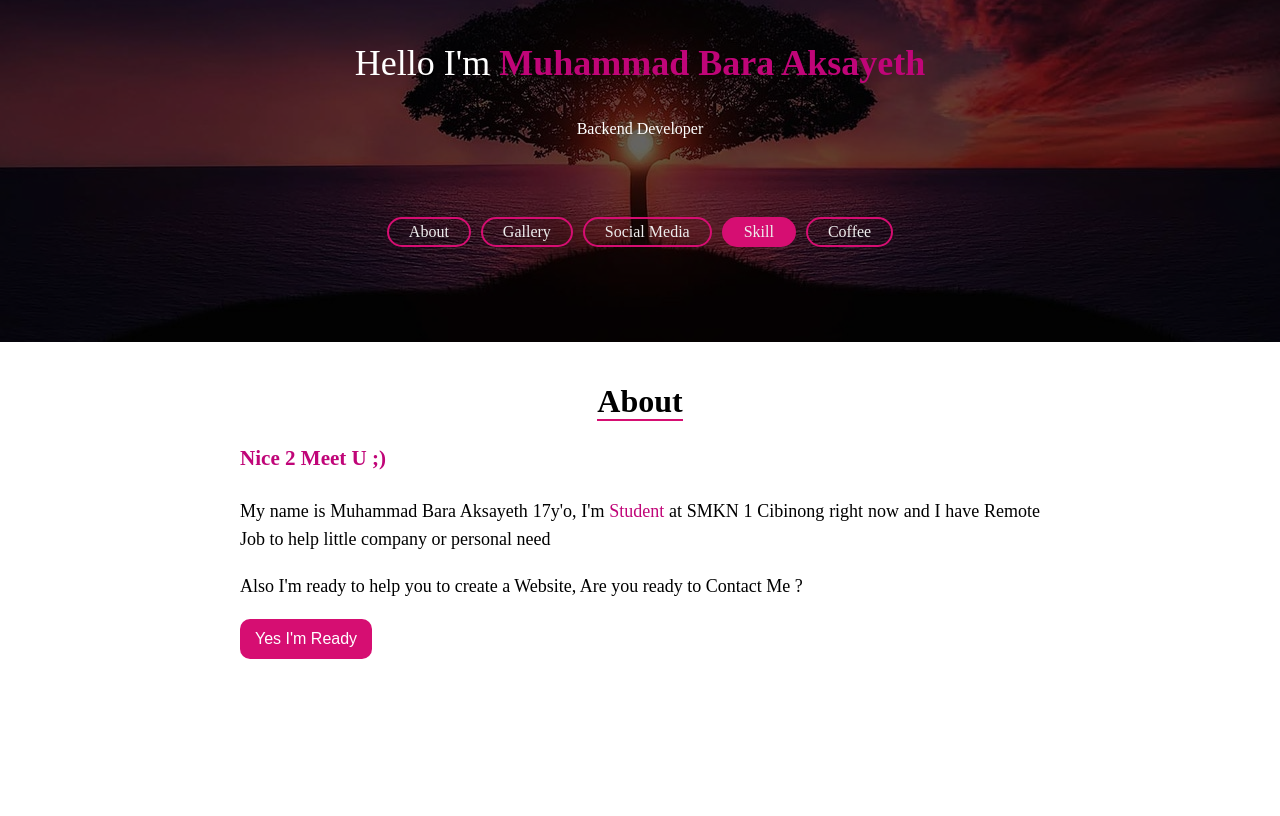
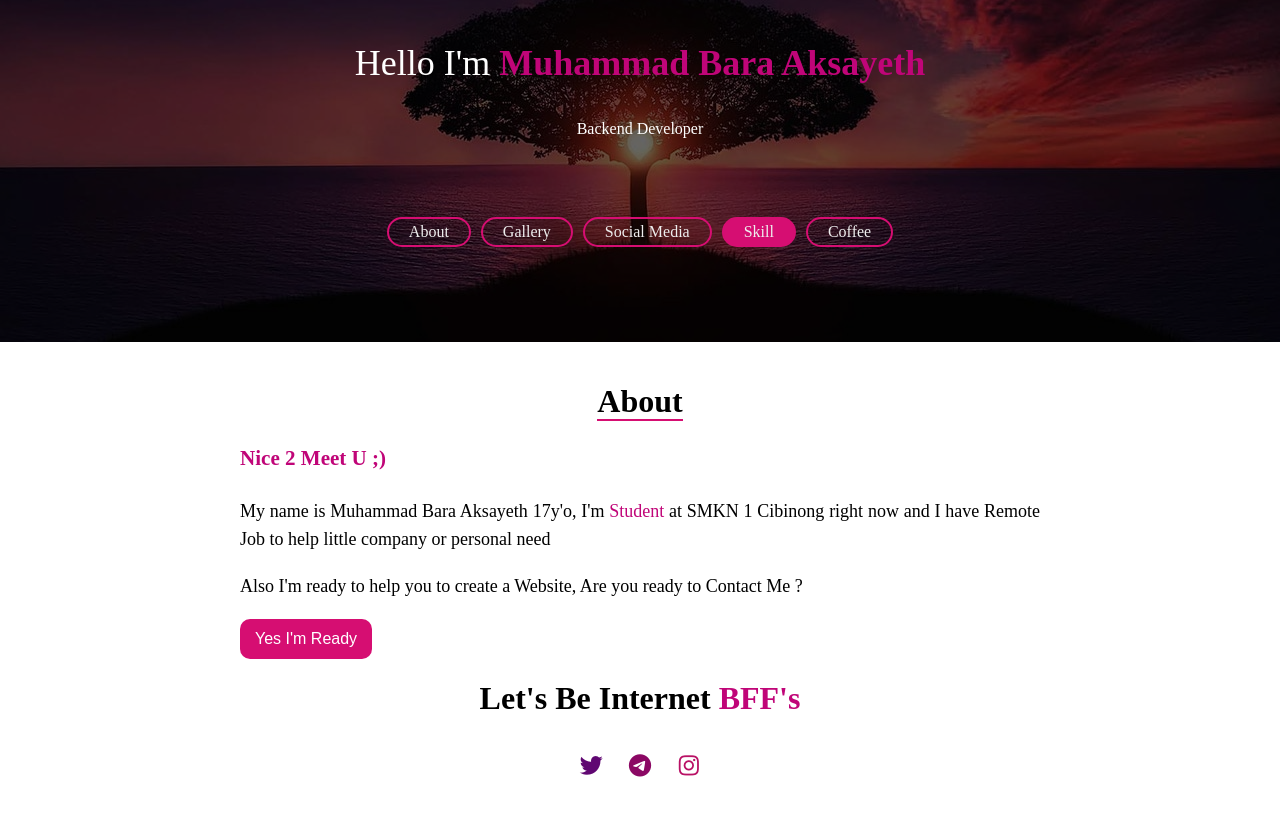
Before and after one commit to BaraAksayeth25/portofolio, a plain HTML site: page index.html in a window 1280 px wide. Shown: the part 298-1114 px from the top of the page. Before the commit the page ends 1040 px from the top, so only its background shows below. Drawn offline with Linux system fonts and the light colour scheme.

Commit message:
feat(section): my social media

```diff
--- a/index.html
+++ b/index.html
@@ -3,6 +3,7 @@
   <head>
     <meta charset="UTF-8" />
     <meta name="viewport" content="width=device-width, initial-scale=1.0" />
+    <link rel="stylesheet" href="./assets/fontawesome/css/all.min.css" />
     <link rel="stylesheet" href="./src/styles/style.css" />
     <title>Hello | Bara Aksayeth</title>
   </head>
@@ -58,6 +59,22 @@
                 </p>
               </div>
             </div>
+            <div class="section social-media">
+              <div class="header">
+                <h1>Let's Be Internet <strong class="purple">BFF's</strong></h1>
+              </div>
+              <div class="body">
+                <div class="account twitter">
+                  <i class="fab fa-twitter"></i>
+                </div>
+                <div class="account telegram">
+                  <i class="fab fa-telegram-plane"></i>
+                </div>
+                <div class="account instagram">
+                  <i class="fab fa-instagram"></i>
+                </div>
+              </div>
+            </div>
           </div>
         </div>
       </div>
--- a/src/styles/style.css
+++ b/src/styles/style.css
@@ -11,6 +11,7 @@ body {
 .wrapper {
   width: 100%;
   height: auto;
+  padding-bottom: 1000px;
 }
 
 .container-head {
@@ -127,3 +128,37 @@ body {
 .button:hover {
   background-color: rgb(192, 13, 103);
 }
+
+.none {
+  display: none;
+}
+.social-media .body {
+  display: flex;
+  flex-direction: row;
+  flex-wrap: wrap;
+  justify-content: center;
+  margin-top: 10px;
+}
+.account {
+  margin: 10px;
+  font-size: 23px;
+  cursor: pointer;
+}
+.twitter {
+  color: rgb(96, 7, 114);
+}
+.telegram {
+  color: rgb(139, 8, 100);
+}
+.instagram {
+  color: rgb(185, 17, 101);
+}
+.twitter:hover {
+  color: rgb(86, 7, 102);
+}
+.telegram :hover {
+  color: rgb(116, 9, 84);
+}
+.instagram:hover {
+  color: rgb(155, 15, 85);
+}
```
Also changed, not shown: 1 other file.
